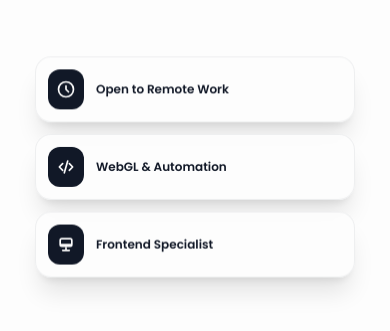
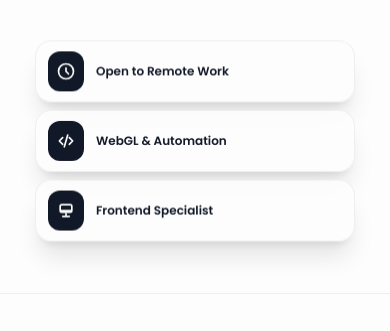
Before and after one commit to 202402972-stack/portfolio-v1, a Next.js app: page / in a window 390 px wide. Shown: the part 941-1272 px from the top of the page. Built offline with nearby package versions, Linux system fonts and the light colour scheme; no server answers; a web font is replaced by a local one.

Commit message:
Reduce mobile profile spacing and simplify social preview

```diff
--- a/app/hero.tsx
+++ b/app/hero.tsx
@@ -47,7 +47,7 @@
 
   return (
     <>
-      <section id="home" className="w-full max-w-7xl mx-auto cursor-default grid grid-cols-1 md:grid-cols-2 gap-12 lg:gap-20 items-center px-6 md:px-12 py-24 md:py-32 overflow-hidden">
+      <section id="home" className="w-full max-w-7xl mx-auto cursor-default grid grid-cols-1 md:grid-cols-2 gap-12 lg:gap-20 items-center px-6 md:px-12 pt-24 pb-12 md:py-32 overflow-hidden">
         <FadeLeft>
           <div className="flex flex-col gap-2">
             <div>
@@ -101,9 +101,9 @@
             </div>
 
             {/* Quick Stats redesigned as floating minimal badges */}
-            <div className="relative z-20 mt-6 flex w-full max-w-[320px] flex-col gap-3 md:absolute md:-bottom-12 md:-left-12 md:mt-0 md:w-auto md:max-w-none">
+            <div className="relative z-20 mt-2 flex w-full max-w-[320px] flex-col gap-2 md:absolute md:-bottom-12 md:-left-12 md:mt-0 md:w-auto md:max-w-none md:gap-3">
               {quickStatsList.map((stat, index) => (
-                <div className={`floating flex items-center gap-3 bg-background/90 backdrop-blur-md border border-text-secondary/10 p-3 pr-5 rounded-2xl shadow-xl hover:-translate-y-1 transition-transform duration-300 animate-in fade-in slide-in-from-bottom-5`} style={{ animationDelay: `${index * 150}ms` }} key={index}>
+                <div className={`floating flex items-center gap-3 bg-background/90 backdrop-blur-md border border-text-secondary/10 px-3 py-2.5 md:p-3 pr-5 rounded-2xl shadow-xl hover:-translate-y-1 transition-transform duration-300 animate-in fade-in slide-in-from-bottom-5`} style={{ animationDelay: `${index * 150}ms` }} key={index}>
                   <div className="bg-text-primary text-background p-2 rounded-xl">{stat.icon}</div>
                   <span className="text-xs md:text-sm font-semibold text-text-primary whitespace-nowrap">{stat.message}</span>
                 </div>
--- a/lib/site.ts
+++ b/lib/site.ts
@@ -5,10 +5,10 @@
 ).origin
 
 export const socialImage = {
-  url: `${siteUrl}/images/social/portfolio-share-v2.png`,
-  secureUrl: `${siteUrl}/images/social/portfolio-share-v2.png`,
+  url: `${siteUrl}/images/social/portfolio-share-v3.png`,
+  secureUrl: `${siteUrl}/images/social/portfolio-share-v3.png`,
   type: "image/png",
-  width: 1734,
+  width: 1733,
   height: 907,
   alt: "Abdelhamed Nada — Full-Stack Developer portfolio",
 }
```
Also changed, not shown: public/images/social/portfolio-share-v3.png (added), 1 other file (tests, documents, lock files or other folders).
